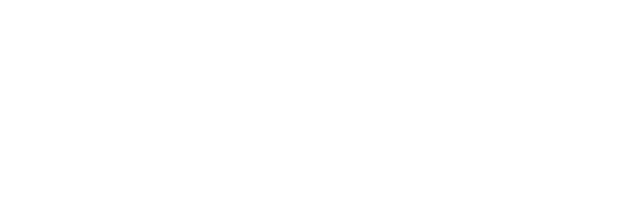
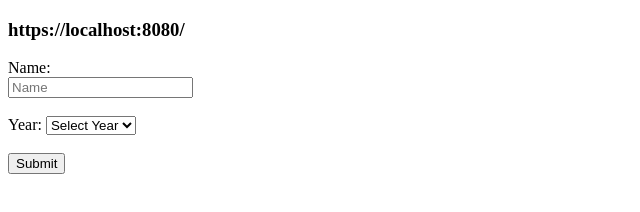
Before and after one commit to acciojob/sharable-urls-Suyash0024, a website: page main.html in a window 1280 px wide. Shown: the whole page, without its empty margins (0-640 px from the left). Drawn offline with Linux system fonts and the light colour scheme.

Commit message:
created a submission

```diff
--- a/main.html
+++ b/main.html
@@ -1,6 +1,22 @@
 <!DOCTYPE html>
 <html>
   <body>
+	  <h3>https://localhost:8080/</h3>
+	  <form>
+		  <label for="name">Name:</label><br>
+		  <input type="text" placeholder="Name" id="name" name="name"><br><br>
+		   <label for="year">Year:</label>
+  <select id="year" name="year">
+    <option value="">Select Year</option>
+    <option value="2021">2021</option>
+    <option value="2022">2022</option>
+    <option value="2023">2023</option>
+    <option value="2024">2024</option>
+    <option value="2025">2025</option>
+  </select><br><br>
+
+   <button type="submit">Submit</button>
+	  </form>
     <script type="text/javascript" src="./script.js">
 </script>
   </body>
```
